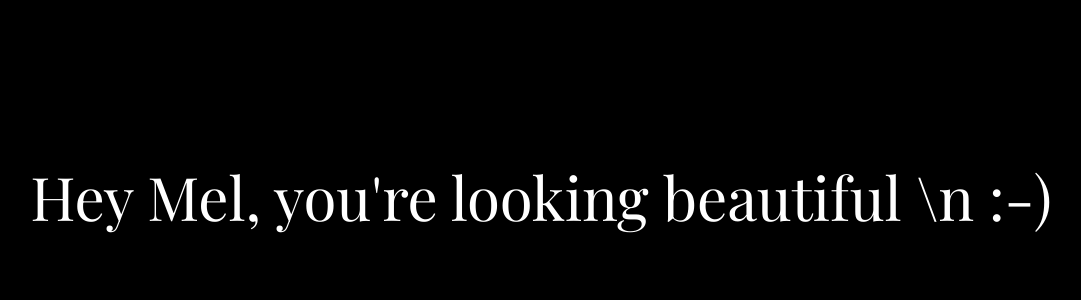
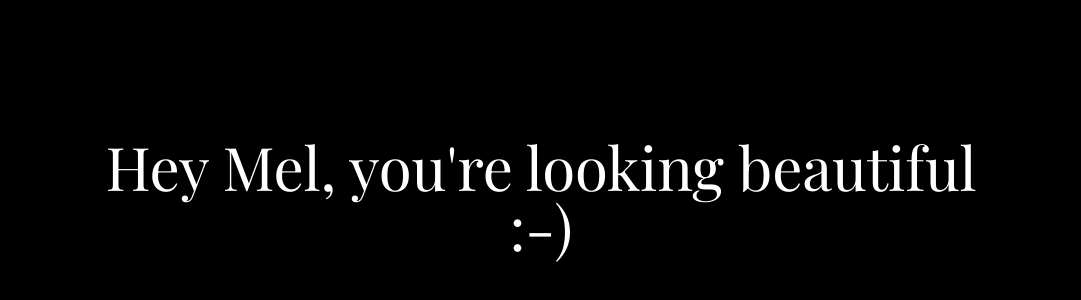
Before and after one commit to jackformel/melisaonder.com, a Next.js app: page /gfday1 in a window 1280 px wide. Shown: the part 188-488 px from the top of the page, without its empty margins (99-1180 px from the left). Built offline with nearby package versions, Linux system fonts and the light colour scheme; a web font is replaced by a local one.

Commit message:
gfday1 test 2

```diff
--- a/app/gfday1/page.tsx
+++ b/app/gfday1/page.tsx
@@ -17,11 +17,13 @@ const GfDayPage = () => {
   const [activeScene, setActiveScene] = useState(0); // To track visible scene for animations
   const sceneRefs = useRef<(HTMLElement | null)[]>([]);
 
-  // Play audio and set up Intersection Observer
   useEffect(() => {
     if (audioRef.current) {
       audioRef.current.play().catch(error => console.error("Audio play failed - user interaction might be needed:", error));
     }
+
+    // Log scenes data to browser console for debugging image paths
+    // console.log("Scenes data for /gfday1:", JSON.stringify(scenes, null, 2)); // User added, keep for their debugging
 
     const observer = new IntersectionObserver(
       (entries) => {
@@ -37,40 +39,46 @@ const GfDayPage = () => {
       { threshold: 0.5 } // Trigger when 50% of the scene is visible
     );
 
-    sceneRefs.current.forEach(ref => {
+    const currentSceneRefs = sceneRefs.current;
+    currentSceneRefs.forEach(ref => {
       if (ref) observer.observe(ref);
     });
 
     return () => {
-      sceneRefs.current.forEach(ref => {
+      currentSceneRefs.forEach(ref => {
         if (ref) observer.unobserve(ref);
       });
     };
-  }, []);
+  }, []); // Removed scenes from dependency array as it's stable
 
+  // IMPORTANT: Update width and height for each image to its actual dimensions!
   const scenes = [
     {
       id: 1,
-      text: "Hey Mel, you're looking beautiful \\n :-)",
+      text: "Hey Mel, you're looking beautiful \n :-)",
       images: [],
     },
     {
       id: 2,
       text: "We look pretty cute together...",
       images: [
-        // TODO: Update width/height to actual image aspect ratios for optimal display
-        { src: '/gfday1/MJ0.jpg', alt: 'MJ0', width: 250, height: 375 },
-        { src: '/gfday1/MJ1.jpg', alt: 'MJ1', width: 250, height: 375 },
-        { src: '/gfday1/MJ2.jpg', alt: 'MJ2', width: 250, height: 375 },
-        { src: '/gfday1/MJ3.jpg', alt: 'MJ3', width: 250, height: 375 },
-        { src: '/gfday1/MJ4.jpg', alt: 'MJ4', width: 250, height: 375 },
+        // === PLEASE UPDATE THESE DIMENSIONS ===
+        { src: '/gfday1/MJ0.jpg', alt: 'MJ0', width: 300, height: 450, fit: 'cover' }, // Example: taller photo
+        { src: '/gfday1/MJ1.jpg', alt: 'MJ1', width: 400, height: 300, fit: 'contain' }, // Example: wider photo, show all
+        { src: '/gfday1/MJ2.jpg', alt: 'MJ2', width: 350, height: 500, fit: 'cover' },
+        { src: '/gfday1/MJ3.jpg', alt: 'MJ3', width: 300, height: 400, fit: 'contain' },
+        { src: '/gfday1/MJ4.jpg', alt: 'MJ4', width: 500, height: 350, fit: 'cover' },
+        // === END OF PLACEHOLDER DIMENSIONS ===
       ],
     },
     {
       id: 3,
       text: "I love you",
-      // TODO: Update width/height to actual image aspect ratios
-      images: [{ src: '/gfday1/Toes.jpg', alt: 'Toes', width: 300, height: 450 }],
+      images: [
+        // === PLEASE UPDATE THESE DIMENSIONS ===
+        { src: '/gfday1/Toes.jpg', alt: 'Toes photo', width: 400, height: 500, fit: 'contain' },
+        // === END OF PLACEHOLDER DIMENSIONS ===
+      ],
     },
     {
       id: 4,
@@ -80,6 +88,12 @@ const GfDayPage = () => {
     },
   ];
 
+  // Re-adding the log here if the user wants to see the structure with new 'fit' property
+  useEffect(() => {
+    console.log("Updated scenes data for /gfday1:", JSON.stringify(scenes, null, 2));
+  }, [scenes]); // Log if scenes structure changes (it does initially)
+
+
   return (
     <div className="h-screen overflow-y-scroll snap-y snap-mandatory bg-black text-white font-playfair-display">
       <audio ref={audioRef} src="/gfday1/sedona.mp3" loop />
@@ -88,7 +102,7 @@ const GfDayPage = () => {
         <section
           key={scene.id}
           ref={(el: HTMLElement | null) => { sceneRefs.current[index] = el; }}
-          className="h-screen flex flex-col justify-center items-center text-center snap-start p-5 relative"
+          className="h-screen flex flex-col justify-center items-center text-center snap-start p-5 relative overflow-hidden"
         >
           <AnimatedSceneContent isVisible={activeScene === index}>
             <p className="text-4xl md:text-5xl lg:text-6xl mb-8 whitespace-pre-line leading-tight">
@@ -97,20 +111,20 @@ const GfDayPage = () => {
             {scene.images.length > 0 && (
               <div className="flex flex-wrap justify-center items-center gap-4 mb-8">
                 {scene.images.map((img, imgIndex) => (
-                  <div key={imgIndex} className="rounded-lg overflow-hidden shadow-xl transform transition-all duration-500 hover:scale-105">
-                    {/*
-                      NOTE: For Next.js Image component, ensure your next.config.js is configured
-                      to allow images from the source if it's an external domain.
-                      For local images in /public, this is usually fine by default.
-                      Update width & height props to match your images' aspect ratios for best results.
-                    */}
+                  <div
+                    key={imgIndex}
+                    className="rounded-lg overflow-hidden shadow-xl transform transition-all duration-500 hover:scale-105 bg-gray-800/50"
+                    // Set a fixed container size based on image width for better control with object-fit
+                    // You might want to adjust these container sizes based on your design
+                    style={{ width: img.width, height: img.height }} >
                     <Image
                       src={img.src}
                       alt={img.alt}
-                      width={img.width || 200} // Default width if not specified
-                      height={img.height || 300} // Default height if not specified
-                      className="object-cover"
-                      priority={index === 0 || index === 1} // Prioritize images in early scenes
+                      width={img.width}
+                      height={img.height}
+                      // Apply object-fit based on the 'fit' property or default to 'contain'
+                      className={`w-full h-full ${img.fit === 'cover' ? 'object-cover' : 'object-contain'}`}
+                      priority={index < 2} // Prioritize images in early scenes
                     />
                   </div>
                 ))}
```
